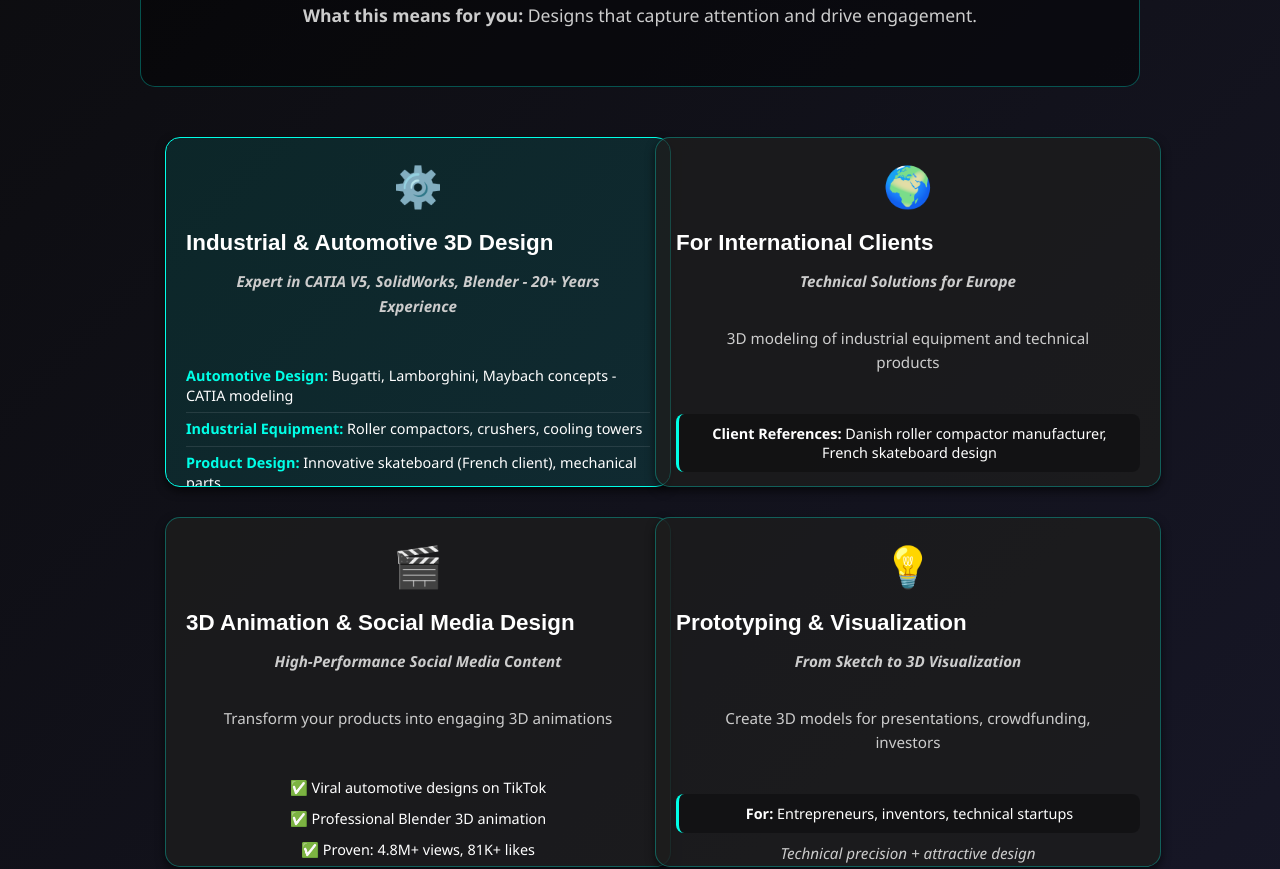
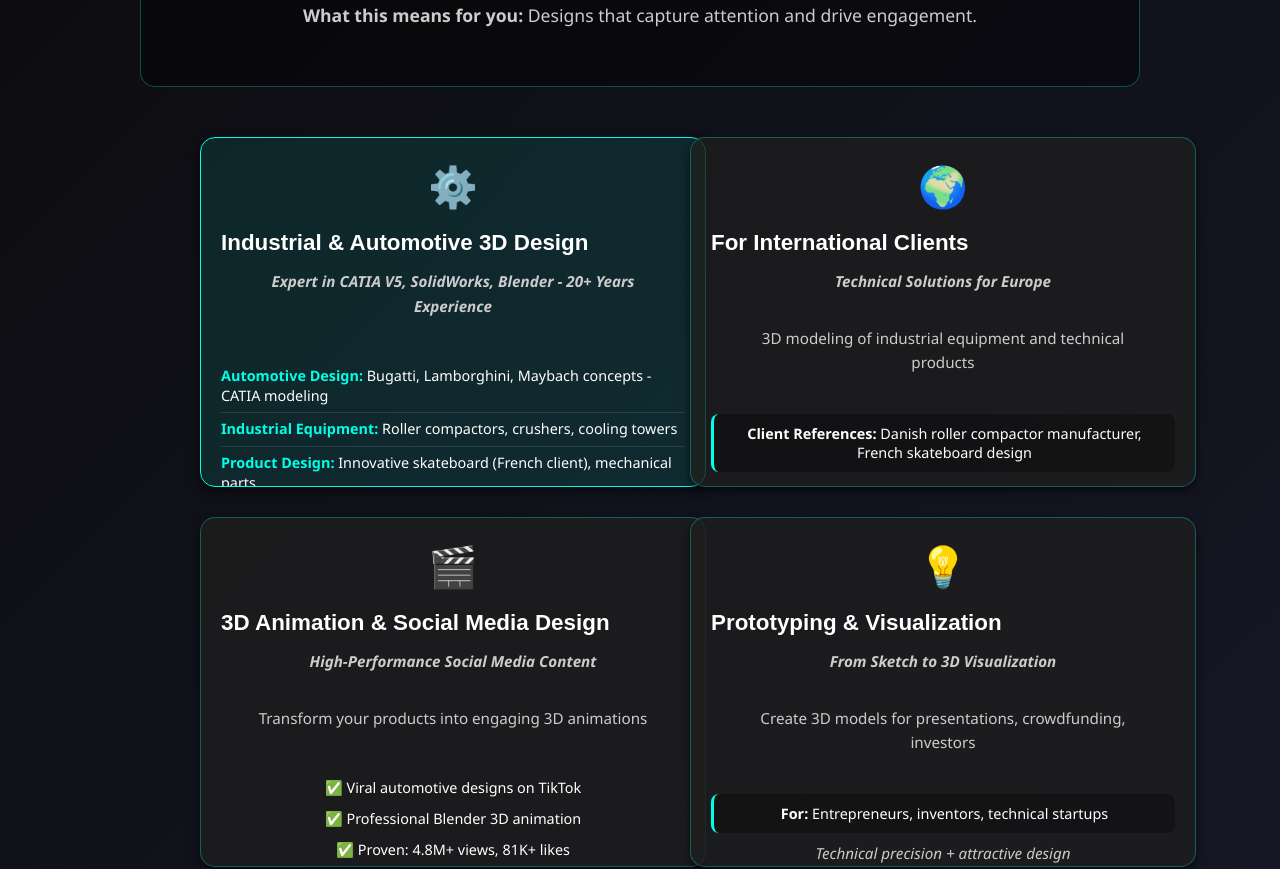
Before and after one commit to Walidghidhaoui/CRAVIMOOR, a React (Create React App) app: page / in a window 1280 px wide. Shown: the part 6700-7569 px from the top of the page. Built offline with nearby package versions, Linux system fonts and the light colour scheme.

Commit message:
Update OurServices.css
up

```diff
--- a/src/components/OurServices.css
+++ b/src/components/OurServices.css
@@ -110,13 +110,13 @@
   display: grid;
   grid-template-columns: repeat(2, 1fr);
   gap: 30px;
-  margin: 50px auto;
+  margin: 50px auto 50px 60px; /* ← CHANGER ICI */
   max-width: 1100px;
 }
 
 /* CARTES CARRÉES */
 .service-card {
-  background: rgba(29, 29, 29, 0.8);
+  background: rgba(31, 31, 31, 0.8);
   border-radius: 15px;
   padding: 25px;
   border: 1px solid rgba(0, 255, 231, 0.3);
```
